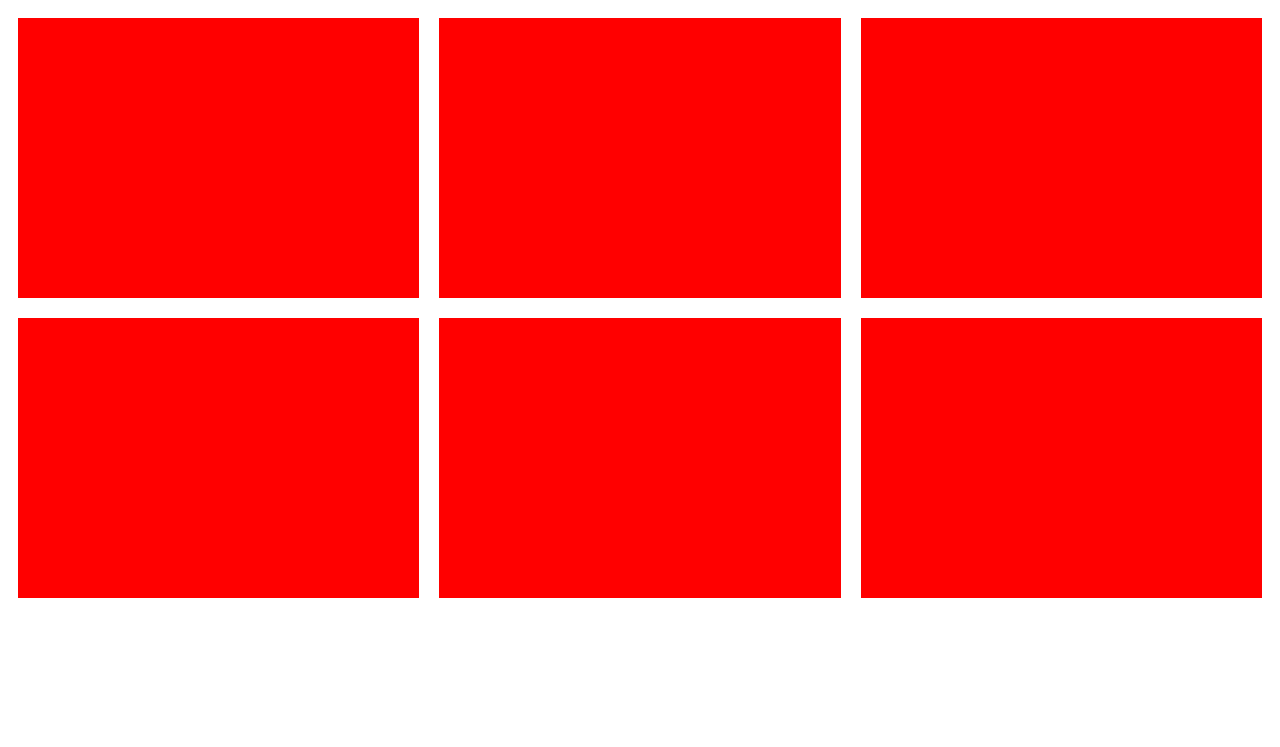
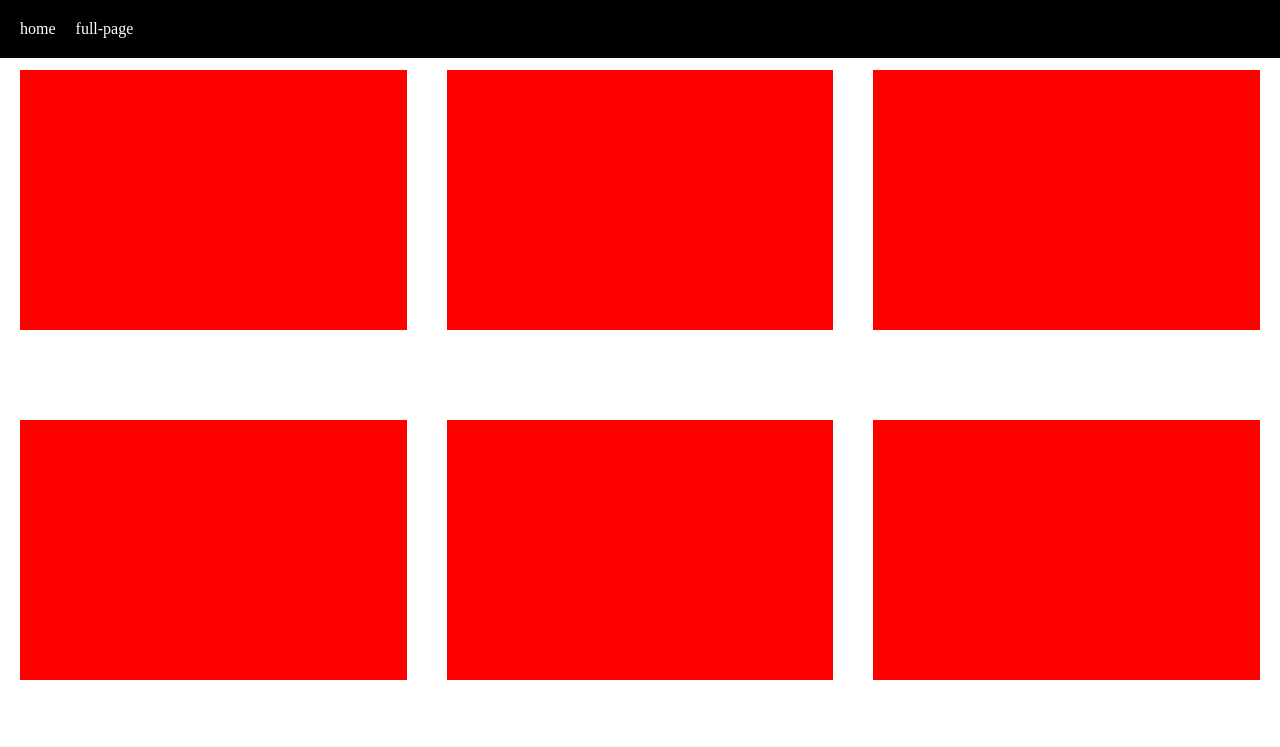
Before and after one commit to Jhoclen/eehtml-css, a plain HTML site: page html e css/grid.html in a window 1280 px wide. Shown: the top 747 px of the page. Drawn offline with Linux system fonts and the light colour scheme.

Commit message:
prototipo de site

```diff
--- a/html e css/css/grid.css
+++ b/html e css/css/grid.css
@@ -2,17 +2,58 @@
 
 *{
     box-sizing: border-box;
+    margin: 0;
+    padding: 0;
+}
+html{
+    scroll-behavior: smooth;
+}
+.menu{
+    width: 100%;
+    background: black;
+    display: block;
+    max-width: 1500px;
+    padding: 20px;
+    position: fixed;
+}
+.menu ul{
+    list-style: none;
+    display: block;
+
+
+}
+li{
+    float: left;
+    margin-right: 20px;
+
+}
+
+a {
+    text-decoration: none;
+    color: white;
+    display: block;
+
+
+
+}
+.grif{
+    max-width: 1500px;
+    margin: 0 auto;
+
+
 }
 .grid::after{
     content: "";
     clear: both;
+    display: block;
 
 }
 .col-grid{
     width: 33.33%;
     height: 300px;
     float: left;
-    padding: 10px;
+    padding: 20px;
+    margin-top: 50px;
 
 }
 
@@ -23,3 +64,15 @@
 
 
 }
+
+.box{
+    width: 100vh;
+    margin: 0 auto;
+    display: block;
+    background: turquoise;
+
+}
+.full-page{
+    margin: 30px;
+
+}
--- a/html e css/grid.html
+++ b/html e css/grid.html
@@ -8,8 +8,38 @@
     <link rel="stylesheet" href="css/grid.css">
     <title>Document</title>
 </head>
+
 <body>
-    <div class="grid">
+    <nav class="menu">
+        <ul>
+            <li><a href="#home">home</a></li>
+            <li><a href="#full-page">full-page</a></li>
+        </ul>
+    </nav>
+    <div class="grid" id="home">
+        <div class="col-grid">
+            <div class="content"></div>
+        </div>
+
+        <div class="col-grid">
+            <div class="content"></div>
+        </div>
+
+        <div class="col-grid">
+            <div class="content"></div>
+        </div>
+
+        <div class="col-grid">
+            <div class="content"></div>
+        </div>
+
+        <div class="col-grid">
+            <div class="content"></div>
+        </div>
+
+        <div class="col-grid">
+            <div class="content"></div>
+        </div>
         <div class="col-grid">
             <div class="content"></div>
         </div>
@@ -35,5 +65,10 @@
         </div>
 
     </div>
+    <div class="box">
+        <section  class="full-page">
+             <p id="full-page"> Lorem ipsum dolor, sit amet consectetur adipisicing elit. Nesciunt fugit doloremque consectetur quidem quibusdam. Aut, similique sequi! Quidem ab nulla vero suscipit voluptatum, repudiandae, rem illum explicabo minus sint ex!</p>
+        </section>
+    </div>
 </body>
 </html>
```
